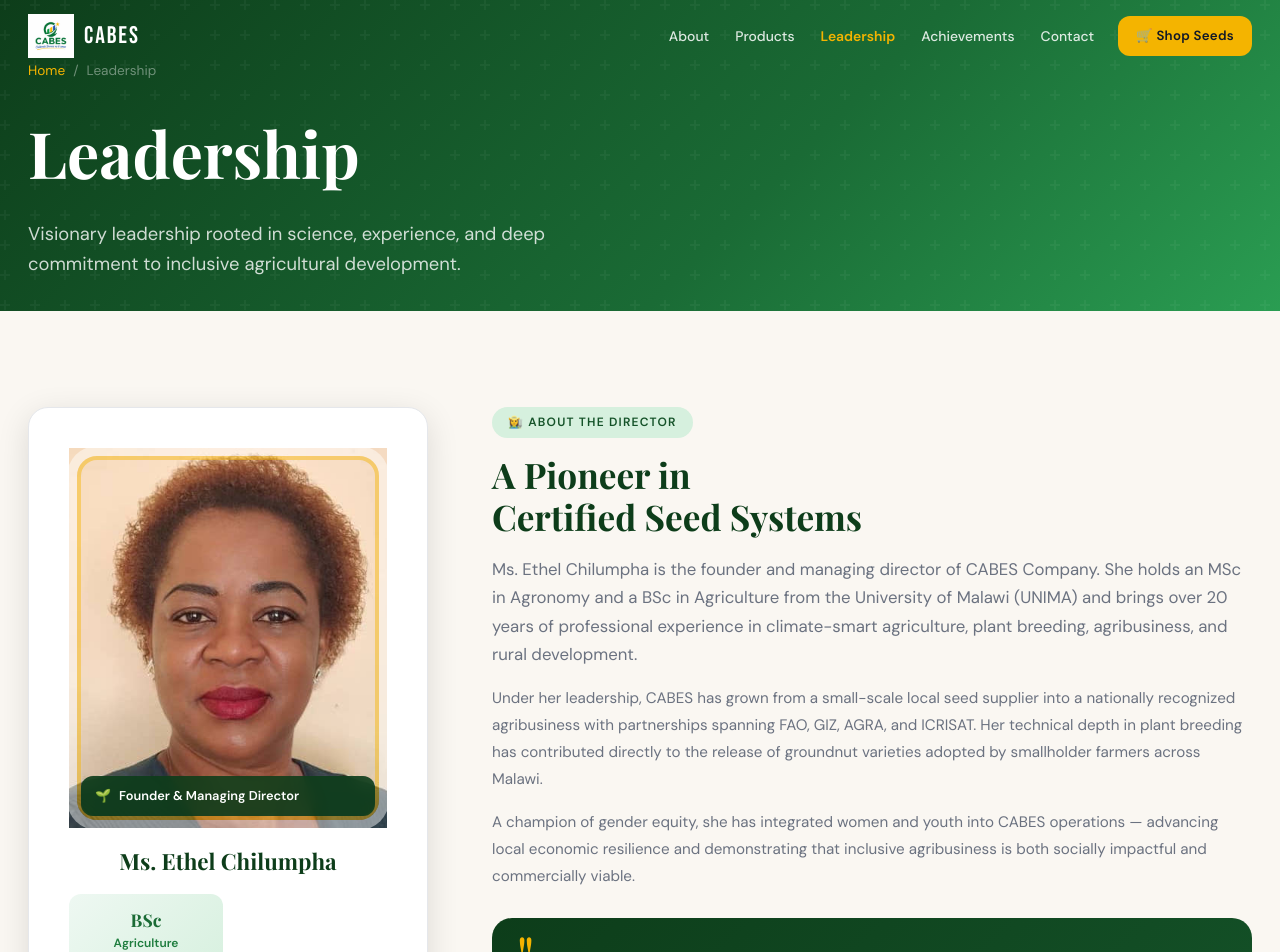
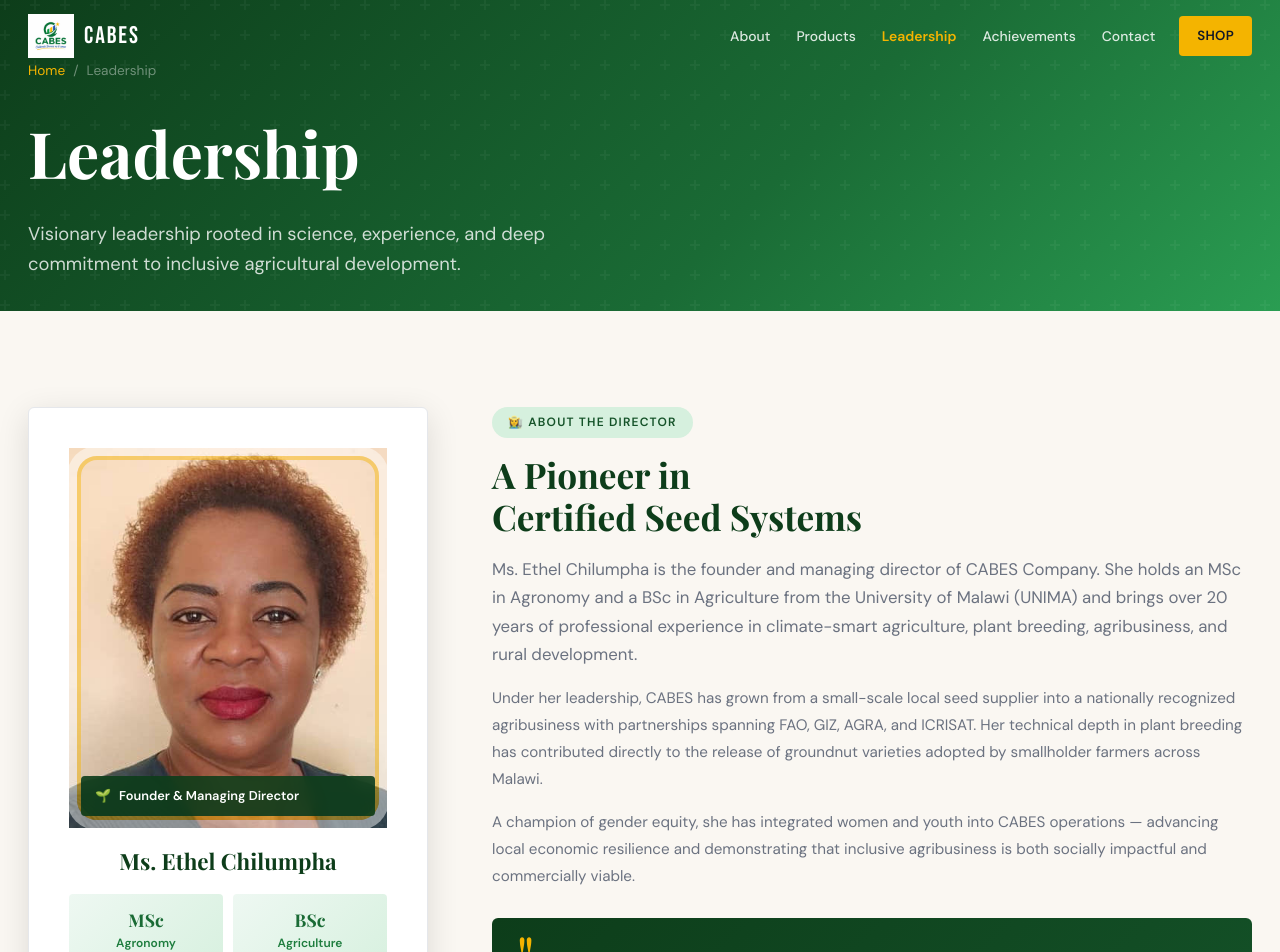
Before and after one commit to ChristopherRayan/CABES, a React (Create React App) app in the folder frontend/: page /leadership in a window 1280 px wide. Shown: the top 952 px of the page. Built offline with nearby package versions, Linux system fonts and the light colour scheme; a web font is replaced by a local one.

Commit message:
Restore MSc Agronomy card, reduce border radius by 50% on Leadership page, rename Shop Seed buttons to SHOP

```diff
--- a/frontend/src/components/Navbar.js
+++ b/frontend/src/components/Navbar.js
@@ -42,7 +42,7 @@
           {navLinks.map(({ path, label }) => (
             <Link key={path} to={path} className={`nav-link ${pathname === path ? 'active' : ''}`}>{label}</Link>
           ))}
-          <Link to="/shop" className="btn btn-gold nav-shop-btn">🛒 Shop Seeds</Link>
+          <Link to="/shop" className="btn btn-gold nav-shop-btn">SHOP</Link>
         </div>
 
         <button className={`hamburger ${menuOpen ? 'open' : ''}`} onClick={() => setMenuOpen(!menuOpen)} aria-label="Toggle menu">
@@ -54,7 +54,7 @@
         {navLinks.map(({ path, label }) => (
           <Link key={path} to={path} className={`mobile-link ${pathname === path ? 'active' : ''}`}>{label}</Link>
         ))}
-        <Link to="/shop" className="mobile-link mobile-shop-link">🛒 Shop Seeds</Link>
+        <Link to="/shop" className="mobile-link mobile-shop-link">SHOP</Link>
       </div>
     </nav>
   );
--- a/frontend/src/pages/About.js
+++ b/frontend/src/pages/About.js
@@ -153,7 +153,7 @@
             <h2 className="section-title">Learn About Our Products</h2>
             <p className="section-sub" style={{margin:'0 auto 32px'}}>Explore our range of certified grain legume seeds.</p>
             <div style={{display:'flex',gap:'16px',justifyContent:'center',flexWrap:'wrap'}}>
-              <Link to="/shop" className="btn btn-gold">🛒 Shop Seeds</Link>
+              <Link to="/shop" className="btn btn-gold">SHOP</Link>
               <Link to="/contact" className="btn btn-primary">Contact Us</Link>
             </div>
           </div>
--- a/frontend/src/pages/Home.js
+++ b/frontend/src/pages/Home.js
@@ -242,7 +242,7 @@
               Whether you're a smallholder farmer, NGO, government institution, or private sector partner — we'd love to work with you.
             </p>
             <div style={{display:'flex', gap:'16px', flexWrap:'wrap'}}>
-              <Link to="/shop" className="btn btn-gold">🛒 Shop Seeds</Link>
+              <Link to="/shop" className="btn btn-gold">SHOP</Link>
               <Link to="/contact" className="btn btn-outline">Contact Us</Link>
             </div>
           </div>
--- a/frontend/src/pages/Leadership.css
+++ b/frontend/src/pages/Leadership.css
@@ -1,3 +1,8 @@
+:root {
+  --radius-lg: 6px;
+  --radius: 4px;
+}
+
 .page-hero {
   padding: 60px 0 32px;
 }
--- a/frontend/src/pages/Leadership.js
+++ b/frontend/src/pages/Leadership.js
@@ -67,6 +67,11 @@
               <div className="portrait-details">
                 <h3 className="portrait-name">Ms. Ethel Chilumpha</h3>
                <div className="education-cards">
+                    <div className="ed-card">
+                      <div className="ed-degree">MSc</div>
+                      <div className="ed-field">Agronomy</div>
+                      <div className="ed-uni">UNIMA</div>
+                    </div>
                     <div className="ed-card">
                       <div className="ed-degree">BSc</div>
                       <div className="ed-field">Agriculture</div>
```
Lines whose indentation alone changed are shown as unchanged.
